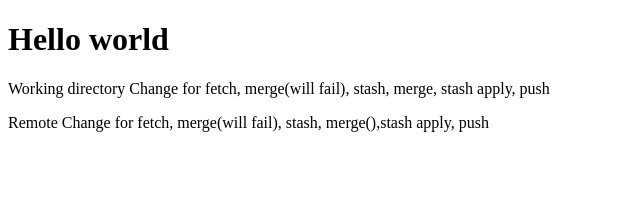
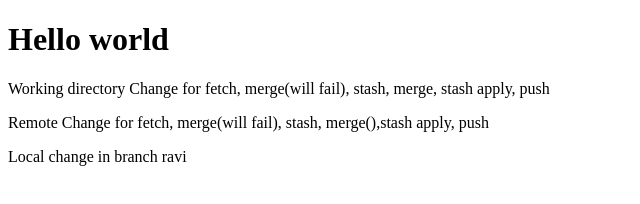
Before and after one commit to Raviteja654321/Git_Training, a plain HTML site: page index.html in a window 1280 px wide. Shown: the whole page, without its empty margins (0-640 px from the left). Drawn offline with Linux system fonts and the light colour scheme.

Commit message:
Change in branch ravi

```diff
--- a/index.html
+++ b/index.html
@@ -9,6 +9,7 @@
     <h1>Hello world</h1>
     <p>Working directory Change for fetch, merge(will fail), stash, merge, stash apply, push</p>
     <p>Remote Change for fetch, merge(will fail), stash, merge(),stash apply, push </p>
+    <p>Local change in branch ravi</p>
     <script src="index.js">
         window.alert("hello!! Raviteja");
         window.alert("Remote Change");
```
